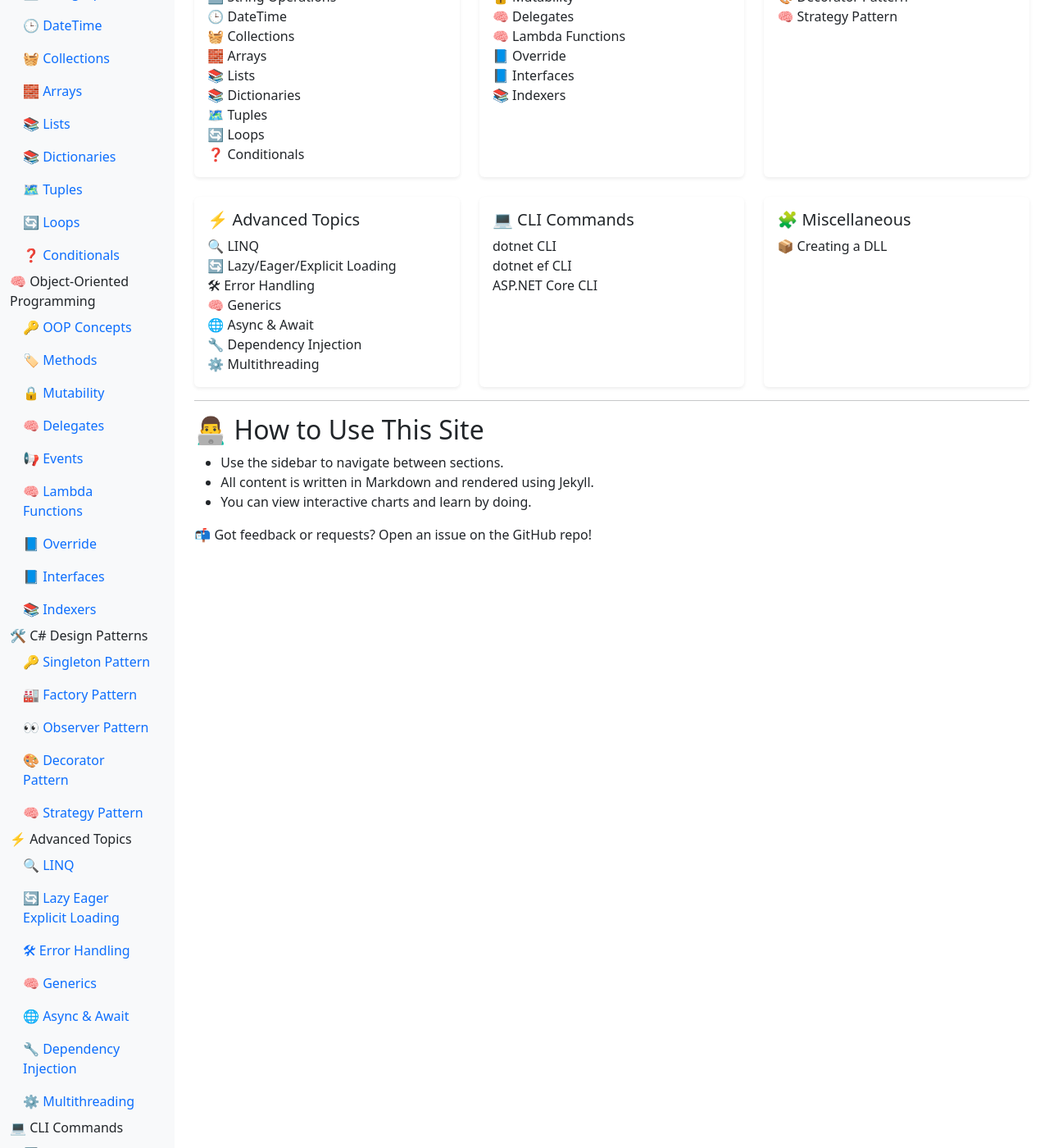
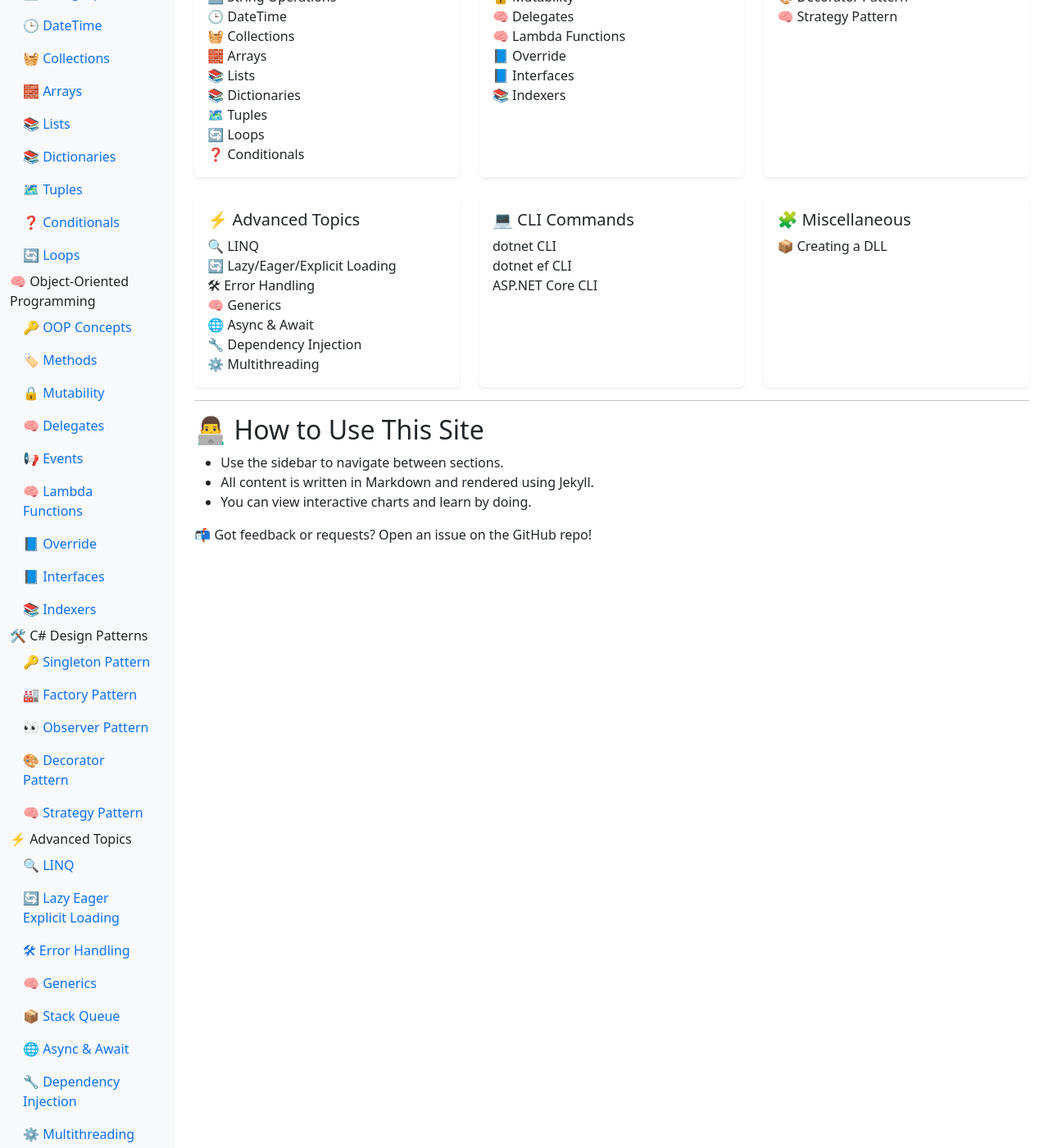
Before and after one commit to buribalkan/C-SHARP-Training, a Jekyll site: the page built from index.md, in a window 1280 px wide and 1400 px high, scrolled down 319 px. Shown: the whole window at 82% size. Built offline with Jekyll 4.4.1, drawn with Linux system fonts in a browser that asks for light colours; nearby versions of some CDN libraries.

Commit message:
Update sidebar.html

```diff
--- a/_includes/sidebar.html
+++ b/_includes/sidebar.html
@@ -15,8 +15,9 @@
           <li class="nav-item"><a class="nav-link" href="{{ site.baseurl }}/Lists">📚 Lists</a></li>
           <li class="nav-item"><a class="nav-link" href="{{ site.baseurl }}/Dictionaries">📚 Dictionaries</a></li>
           <li class="nav-item"><a class="nav-link" href="{{ site.baseurl }}/Tuples">🗺️ Tuples</a></li>
+          <li class="nav-item"><a class="nav-link" href="{{ site.baseurl }}/Conditionals">❓ Conditionals</a></li>
           <li class="nav-item"><a class="nav-link" href="{{ site.baseurl }}/Loops">🔄 Loops</a></li>
-          <li class="nav-item"><a class="nav-link" href="{{ site.baseurl }}/Conditionals">❓ Conditionals</a></li>
+
     🧠 Object-Oriented Programming
           <li class="nav-item"><a class="nav-link" href="{{ site.baseurl }}/Object-Oriented-Programming">🔑 OOP Concepts</a></li>
           <li class="nav-item"><a class="nav-link" href="{{ site.baseurl }}/Methods">🏷️ Methods</a></li>
@@ -38,6 +39,7 @@
           <li class="nav-item"><a class="nav-link" href="{{ site.baseurl }}/Lazy-Eager-Explicit-Loading">🔄 Lazy Eager Explicit Loading</a></li>
           <li class="nav-item"><a class="nav-link" href="{{ site.baseurl }}/Error-Handling">🛠 Error Handling</a></li>
           <li class="nav-item"><a class="nav-link" href="{{ site.baseurl }}/Generics">🧠 Generics</a></li>
+          <li class="nav-item"><a class="nav-link" href="{{ site.baseurl }}/Stack-Queue">📦 Stack Queue</a></li>
           <li class="nav-item"><a class="nav-link" href="{{ site.baseurl }}/Async-Await">🌐 Async & Await</a></li>
           <li class="nav-item"><a class="nav-link" href="{{ site.baseurl }}/Dependency-Injection">🔧 Dependency Injection</a></li>
           <li class="nav-item"><a class="nav-link" href="{{ site.baseurl }}/Multithreading">⚙️ Multithreading</a></li>
```
